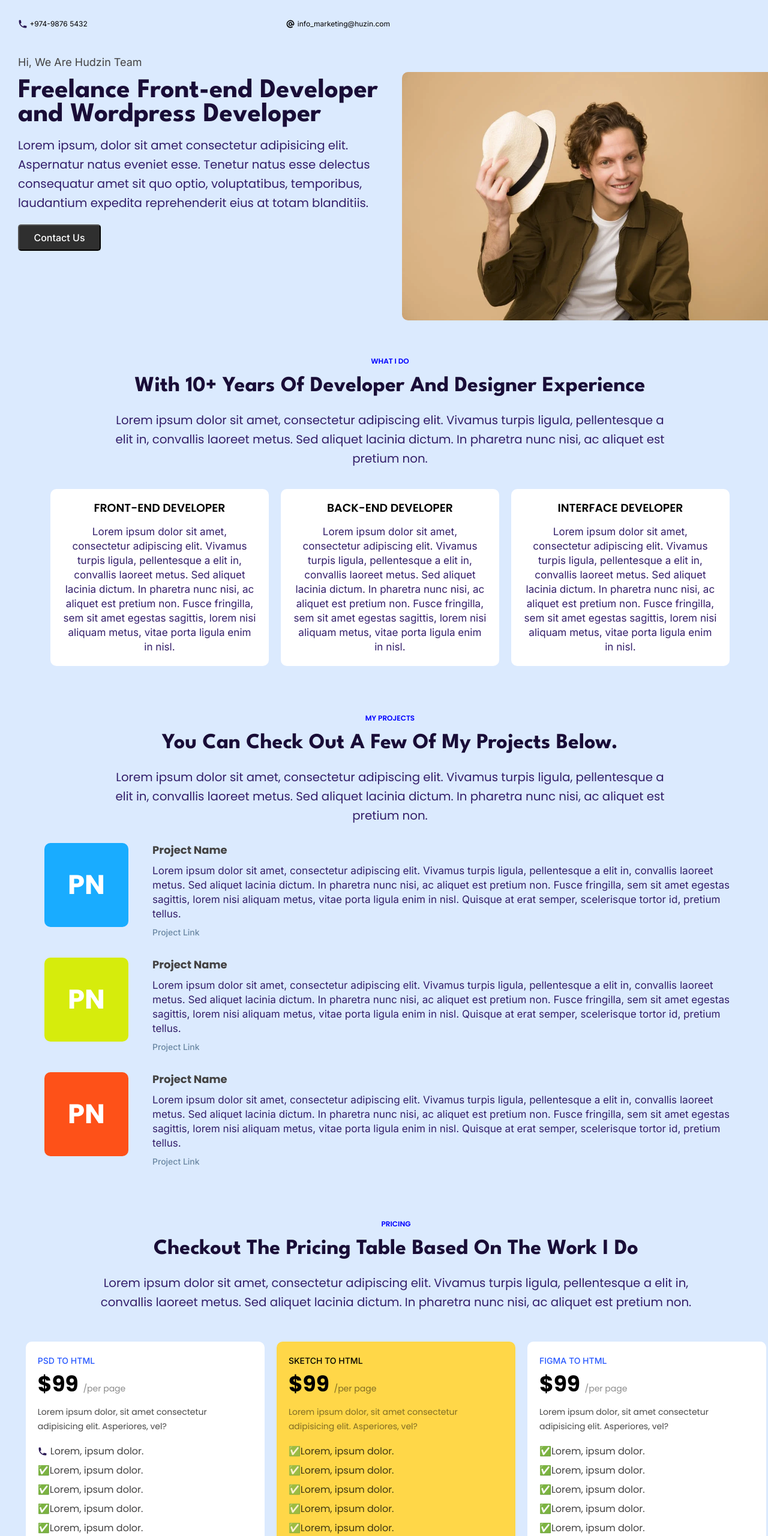
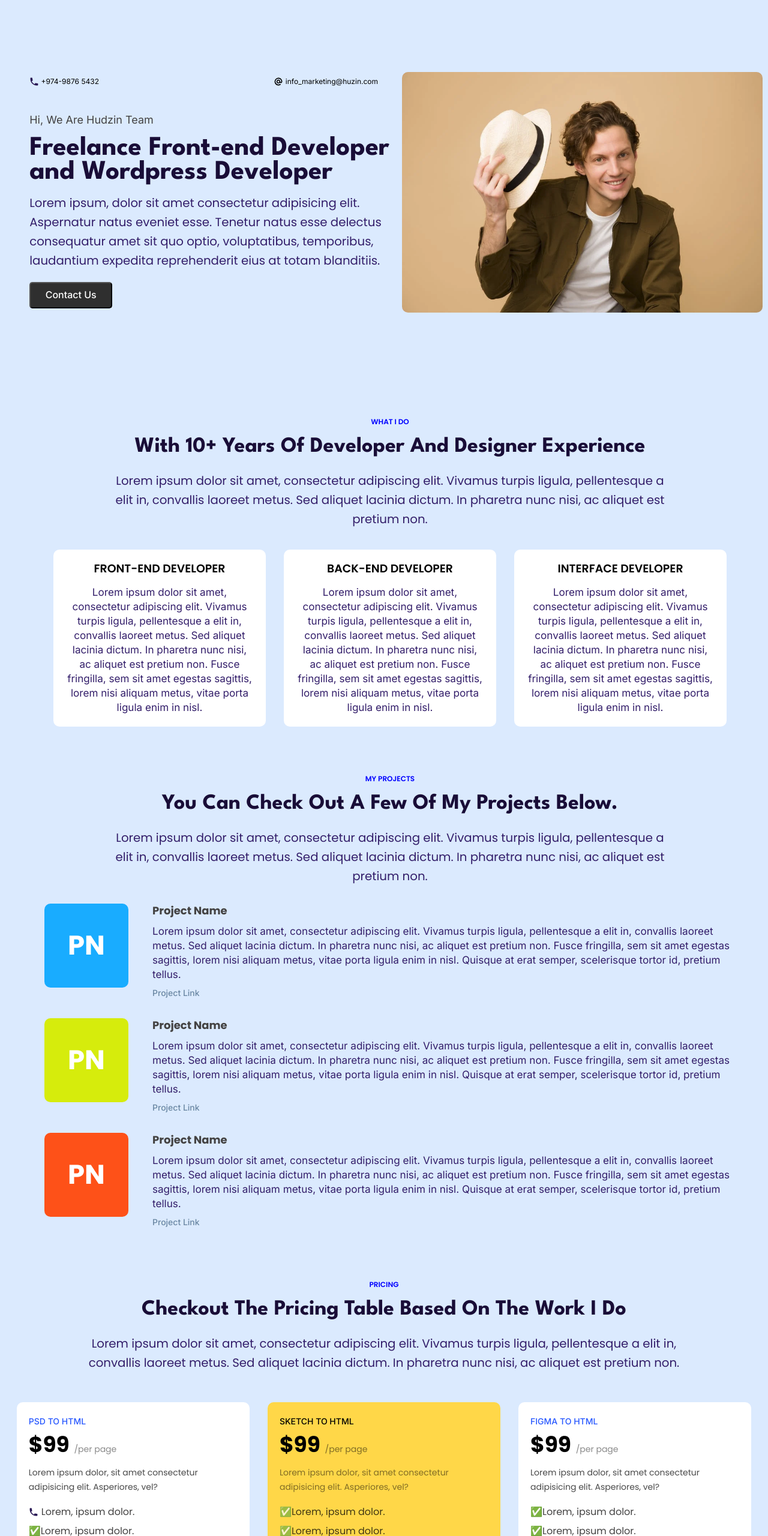
Before and after one commit to muezza-95/responsive-design-live, a plain HTML site: page src-1/index.html in a window 1280 px wide. Shown: the top 2560 px of the page at 60% size. Drawn offline with Linux system fonts and the light colour scheme.

Commit message:
responsive design

```diff
--- a/src-1/index.html
+++ b/src-1/index.html
@@ -30,7 +30,7 @@
             +974-9876 5432
           </span>
 
-          <div style="float: right;">
+          <div id="email-id">
             <img src="email_svg.svg" width="16px" height="16px" style="margin-bottom: -4px;" alt="email icon">
             info_marketing@huzin.com
           </div>
@@ -407,9 +407,9 @@
 
 
   <div id="footer">
-
-    Copyrights &copy; 2025 Hudzin.All rights reserved
-
+    <div id="footer-content">
+      Copyrights &copy; 2025 Hudzin.All rights reserved
+    </div>
   </div>
 
 </body>
--- a/src-1/style.css
+++ b/src-1/style.css
@@ -2,6 +2,8 @@
 
 html {
   font-size: 14px;
+  margin: 0;
+  padding: 0;
 }
 
 body {
@@ -11,8 +13,6 @@ body {
   font-weight: 400;
   line-height: 24px;
   color: #434242;
-  margin: 0;
-  padding: 0;
 }
 
 h1 {
@@ -61,6 +61,9 @@ h2 {
   line-height: 14px;
   color: black;
   margin-top: 20px;
+  display: flex;
+  flex-direction: row;
+  justify-content: space-between;
 }
 
 .sub-heading {
@@ -411,9 +414,12 @@ h2 {
 /*tablet device*/
 @media screen and (min-width: 576px) {
 
+
   html {
     font-size: 16px;
-
+    margin: 0;
+    padding: 0;
+    overflow-x: hidden;
   }
 
   body {
@@ -455,18 +461,27 @@ h2 {
     font-size: 1.25rem;
     font-weight: 400;
     line-height: 32px;
+    overflow-wrap: break-word;
   }
 
   #hero-section {
-    width: 100%;
-    display: flex;
-    flex-direction: column;
-    padding: 0 20px;
-  }
-
-  #hero-left-section {
-    width: 100%;
-  }
+    max-width: 100%;
+    display: flex;
+    flex-direction: column;
+    align-items: center;
+    margin: 0 auto;
+    flex-wrap: wrap;
+    padding: 0;
+  }
+
+  #hero-container {
+    max-width: 100%;
+    display: flex;
+    flex-direction: column;
+    align-items: center;
+    padding: 0 10px;
+  }
+
 
   #contact-info {
     font-family: Inter, Arial;
@@ -475,6 +490,11 @@ h2 {
     line-height: 14px;
     color: black;
     margin-top: 40px;
+    display: flex;
+    flex-direction: row;
+    justify-content: space-between;
+    margin-right: 20px;
+
   }
 
   .sub-heading {
@@ -498,26 +518,34 @@ h2 {
     margin-top: 20px;
   }
 
-  #hero-right-section {
-    width: 100%;
-  }
-
   #hero-image {
-    width: 100%;
-    min-height: 200px;
+    display: block;
+    max-width: 100%;
+    min-height: auto;
     margin-top: 20px;
     border-radius: 10px;
   }
 
   #what-section {
-    width: 100%;
-    margin: 0 20px;
+    max-width: 100%;
+    margin: 0 auto;
     padding-top: 50px;
     padding-bottom: 20px;
+    display: flex;
+    flex-direction: column;
+    align-items: center;
+    flex-wrap: wrap;
+  }
+
+  #what-container {
+    max-width: 100%;
+    padding: 0 10px;
+    display: flex;
+    flex-direction: column;
+
   }
 
   .upper-section {
-    width: 100%;
     margin-bottom: 30px;
   }
 
@@ -565,7 +593,7 @@ h2 {
   }
 
   .container-box {
-    width: 75%;
+    max-width: 60%;
     padding: 5px 0;
   }
 
@@ -590,13 +618,22 @@ h2 {
     margin: 10px 10px;
   }
 
-
-
   #project-section {
-    width: 100%;
-    margin: 0 20px;
+    max-width: 100%;
+    margin: 0 auto;
     padding-top: 50px;
     padding-bottom: 20px;
+    display: flex;
+    flex-direction: column;
+    align-items: center;
+    flex-wrap: wrap;
+  }
+
+  #project-cont {
+    max-width: 100%;
+    padding: 0 10px;
+    display: flex;
+    flex-direction: column;
   }
 
   .project-upper-section {
@@ -610,7 +647,7 @@ h2 {
   }
 
   #project-container {
-    width: 90%;
+    max-width: 100%;
     display: flex;
     flex-direction: row;
     margin-bottom: 20px;
@@ -694,26 +731,40 @@ h2 {
 
 
   #pricing-section {
-    width: 100%;
-    margin: 0 20px;
+    max-width: 100%;
+    margin: 0 auto;
     padding-top: 50px;
     padding-bottom: 50px;
-  }
+    display: flex;
+    flex-direction: column;
+    align-items: center;
+    flex-wrap: wrap;
+  }
+
+
+  #pricing-container {
+    max-width: 100%;
+    padding: 0 10px;
+    display: flex;
+    flex-direction: column;
+  }
+
 
   .pricing-upper-section {
     margin-bottom: 30px;
   }
 
   #pricing-box-section {
+    max-width: 100%;
     display: flex;
     flex-direction: column;
     align-items: center;
   }
 
   .pricing-box {
-    width: 75%;
+    max-width: 60%;
     margin-top: 20px;
-
+  }
 
   .pricing-cards {
     background-color: white;
@@ -827,9 +878,8 @@ h2 {
     cursor: pointer;
   }
 
-
   #footer {
-      width: 100%;
+    max-width: 100%;
     background-color: #121315;
     color: #ffffff;
     text-align: center;
@@ -838,9 +888,13 @@ h2 {
     font-size: 12px;
     font-weight: 500;
     line-height: 18px;
-    }
-
-  }
+    flex-wrap: wrap;
+    margin: 0 auto;
+  }
+
+
+}
+
 
 /*--------------------------------------------*/
 
@@ -850,7 +904,8 @@ h2 {
 
   html {
     font-size: 16px;
-
+    margin: 0;
+    padding: 0;
   }
 
   body {
@@ -895,20 +950,24 @@ h2 {
   }
 
   #hero-section {
-      width: 100%;
+    max-width: 100%;
     padding: 0;
-      margin: 0 10px;
+    margin: 0 auto;
+    display: flex;
+    flex-direction: column;
   }
 
   #hero-container {
-      width: 100%;
+    max-width: 97%;
     display: flex;
     flex-direction: row;
+    align-items: center;
   }
 
   #hero-left-section {
     width: 50%;
     padding: 32px 20px 32px 20px;
+    margin: 0;
   }
 
   #contact-info {
@@ -942,28 +1001,32 @@ h2 {
 
   #hero-right-section {
     width: 50%;
+    display: flex;
+    flex-direction: column;
+    align-self: center;
+    margin-bottom: 120px;
   }
 
   #hero-image {
-      margin-top: 120px;
-      width: 100%;
+    max-width: 100%;
     height: auto;
     border-radius: 10px;
+    margin-top: 0;
   }
 
 
   #what-section {
-      width: 100%;
+    max-width: 100%;
     margin-top: 50px;
     margin-bottom: 50px;
-      margin: 0 10px;
+    margin: 0 auto;
     display: flex;
     flex-direction: column;
     align-items: center;
   }
 
   #what-container {
-      width: 100%;
+    max-width: 97%;
     display: flex;
     flex-direction: column;
     align-items: center;
@@ -971,7 +1034,7 @@ h2 {
 
   .upper-section {
     margin-bottom: 30px;
-      width: 80%;
+    max-width: 85%;
   }
 
   .title {
@@ -995,7 +1058,7 @@ h2 {
   #box-title {
     font-family: Poppins, Arial;
     font-weight: 600;
-      font-size: 18px;
+    font-size: 1rem;
     text-align: center;
     text-transform: uppercase;
     color: black;
@@ -1012,39 +1075,46 @@ h2 {
   }
 
   .lower-section {
-      width: 100%;
+    max-width: 100%;
     display: flex;
     flex-direction: row;
+    align-items: stretch;
+    justify-content: space-between;
+
   }
 
   .container-box {
-      width: 33.33%;
+    max-width: 33.33%;
+    flex: 1;
+    margin-right: 5px;
+    margin-left: 5px;
+
   }
 
   .container-cards-1 {
     background-color: white;
     padding: 20px;
     border-radius: 10px;
-      margin: 0 10px;
+    margin: 0;
   }
 
   .container-cards-2 {
     background-color: white;
     padding: 20px;
     border-radius: 10px;
-      margin: 0 10px;
+    margin: 0;
   }
 
   .container-cards-3 {
     background-color: white;
     padding: 20px;
     border-radius: 10px;
-      margin: 0 10px;
+    margin: 0;
   }
 
   #project-section {
-      width: 100%;
-      margin: 50px 10px 0 10px;
+    max-width: 100%;
+    margin: 0 auto;
     padding: 0;
     align-items: center;
     display: flex;
@@ -1052,7 +1122,7 @@ h2 {
   }
 
   #project-cont {
-      width: 95%;
+    max-width: 97%;
     align-items: center;
     display: flex;
     flex-direction: column;
@@ -1060,10 +1130,10 @@ h2 {
 
   .project-upper-section {
     margin-bottom: 30px;
-      width: 100%;
-    }
-
-    .project-lower-section{
+    max-width: 85%;
+  }
+
+  .project-lower-section {
     width: 100%;
   }
 
@@ -1120,7 +1190,7 @@ h2 {
   }
 
   #project-info {
-      padding-left: 40px;
+    padding-left: 20px;
   }
 
   .project-title {
@@ -1151,14 +1221,14 @@ h2 {
 
 
   #pricing-section {
-      width: 100%;
-      margin-top: 50px 10px 50px 10px;
-      display: flex;
-      flex-direction: column;
-    }
-
-    #pricing-container{
-      width: 100%;
+    max-width: 100%;
+    margin: 0 auto;
+    display: flex;
+    flex-direction: column;
+  }
+
+  #pricing-container {
+    max-width: 97%;
     display: flex;
     flex-direction: column;
     align-items: center;
@@ -1166,7 +1236,7 @@ h2 {
 
   .pricing-upper-section {
     margin-bottom: 30px;
-      width: 80%;
+    width: 85%;
   }
 
 
@@ -1177,20 +1247,22 @@ h2 {
 
   .pricing-box {
     width: 33.33%;
+    margin-right: 5px;
+    margin-left: 5px;
   }
 
   .pricing-cards {
     background-color: white;
     border-radius: 10px;
     padding: 20px;
-      margin: 0 10px;
+    margin: 0;
   }
 
   .pricing-cards-2 {
     background-color: #ffd748;
     border-radius: 10px;
     padding: 20px;
-      margin: 0 10px;
+    margin: 0 ;
   }
 
   .pricing-cards-2 .service-name {
@@ -1223,7 +1295,7 @@ h2 {
     background-color: white;
     border-radius: 10px;
     padding: 20px;
-      margin: 0 10px;
+    margin: 0;
   }
 
   .service-name {
@@ -1302,6 +1374,7 @@ h2 {
     font-size: 12px;
     font-weight: 500;
     line-height: 18px;
+    margin: 0 auto;
   }
 }
 
@@ -1523,7 +1596,7 @@ h2 {
       max-width: 80%;
     }
 
-    .project-lower-section{
+    .project-lower-section {
       width: 100%;
     }
 
@@ -1618,7 +1691,7 @@ h2 {
       align-items: center;
     }
 
-    #pricing-container{
+    #pricing-container {
       max-width: 98%;
       display: flex;
       flex-direction: column;
```
Lines whose indentation alone changed are shown as unchanged.
